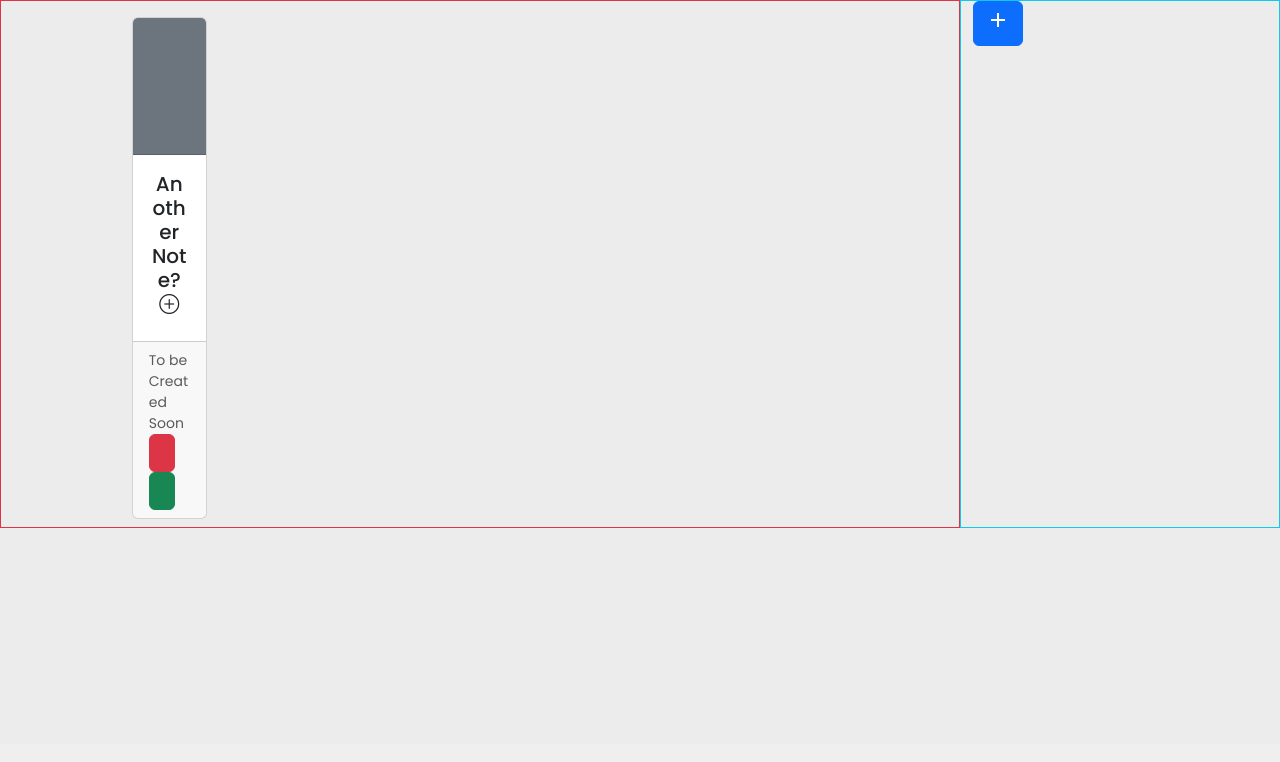
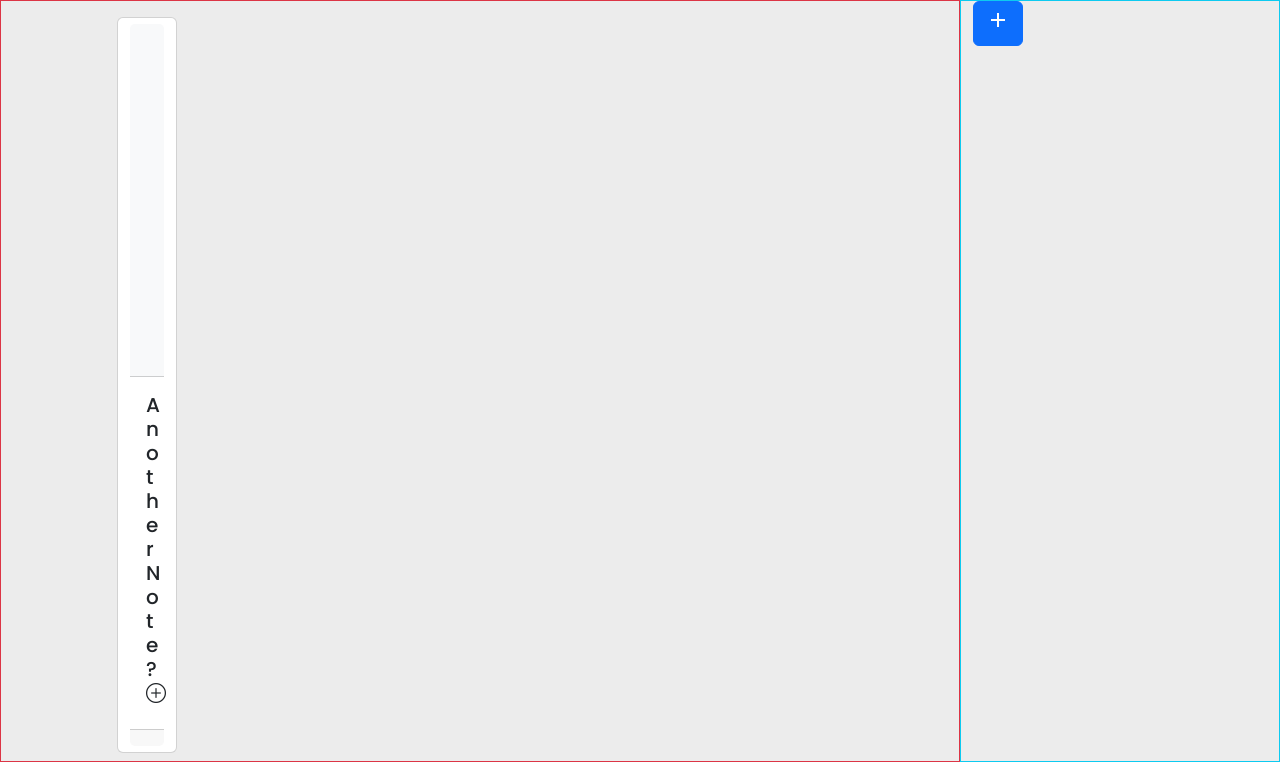
Before and after one commit to Geeky-Sam01/NotesApp, a Flask app: page / in a window 1280 px wide. Shown: the part 56-818 px from the top of the page. Before the commit the page ends 584 px from the top, so only its background shows below. Run offline with Flask 3, Linux system fonts and the light colour scheme; a user stored in the database is signed in; some web fonts are replaced.

Commit message:
Update home.html and login.html templates

```diff
--- a/website/templates/home.html
+++ b/website/templates/home.html
@@ -45,11 +45,11 @@
                         {% endfor %}
                         <!-- Repeatedly keep adding this -->
                         <div class="col-4 pt-2">
-                            <div class="card md-2">
-                                <div class="card-header bg-secondary text-white">
-                                    <h5 class="m-0 text-secondary"> Not so Important</h5>
+                            <div class="card md-2  btn btn-block ">
+                                <div class="card-header bg-light text-white">
+                                    <h5 class="m-0" style="visibility: hidden;"> Not so Important</h5>
                                 </div>
-                                <div class=" btn btn-block card-body" data-bs-toggle="modal" data-bs-target="#staticBackdrop">
+                                <div class="card-body" data-bs-toggle="modal" data-bs-target="#staticBackdrop">
                                         <!-- <button type="button" class="btn btn-primary rounded" data-bs-toggle="modal" data-bs-target="#staticBackdrop">
                                             <span class="material-symbols-outlined position_add_button">add</span>
                                         </button> -->
@@ -57,21 +57,12 @@
                                             <span class="button__text">Add Item</span>
                                             <span class="button__icon"><svg xmlns="http://www.w3.org/2000/svg" width="24" viewBox="0 0 24 24" stroke-width="2" stroke-linejoin="round" stroke-linecap="round" stroke="currentColor" height="24" fill="none" class="svg"><line y2="19" y1="5" x2="12" x1="12"></line><line y2="12" y1="12" x2="19" x1="5"></line></svg></span>
                                         </button> -->
-                                        <h5 class="card-title">Another Note? <i class="bi bi-plus-circle"></i></h5>
+                                        <h5 class="card-title">Another Note? <br> <i class="bi bi-plus-circle"></i></h5>
                                 </div>
                                 <div class="card-footer text-muted">
-                                    <div class="row">
-                                            <small class="col">To be Created Soon</small>
-                                            <div class="del_btn col">
-                                                <button type="button" class="btn btn-danger">
-                                                    <span class="material-symbols-outlined"></span>
-                                                </button>
-                                            </div>
-                                            <div class="edit_btn col">
-                                                <button type="button" class="btn btn-success">
-                                                    <span class="material-symbols-outlined"></span>
-                                                </button>
-                                            </div>
+                                    <div class="row container text-center">
+                                            <small class="col w-2"></small>
+
                                     </div>
                                 </div>
                             </div>
--- a/website/templates/login.html
+++ b/website/templates/login.html
@@ -8,7 +8,7 @@
 
     <!----------------------- Login Container -------------------------->
 
-       <div class="row border rounded-5 p-3 bg-white shadow box-area">
+       <div class="row border rounded-5 p-3 bg-white shadow box-area mt-5 mb-5">
 
     <!--------------------------- Left Box ----------------------------->
 
```
Also changed, not shown: instance/database.db.
